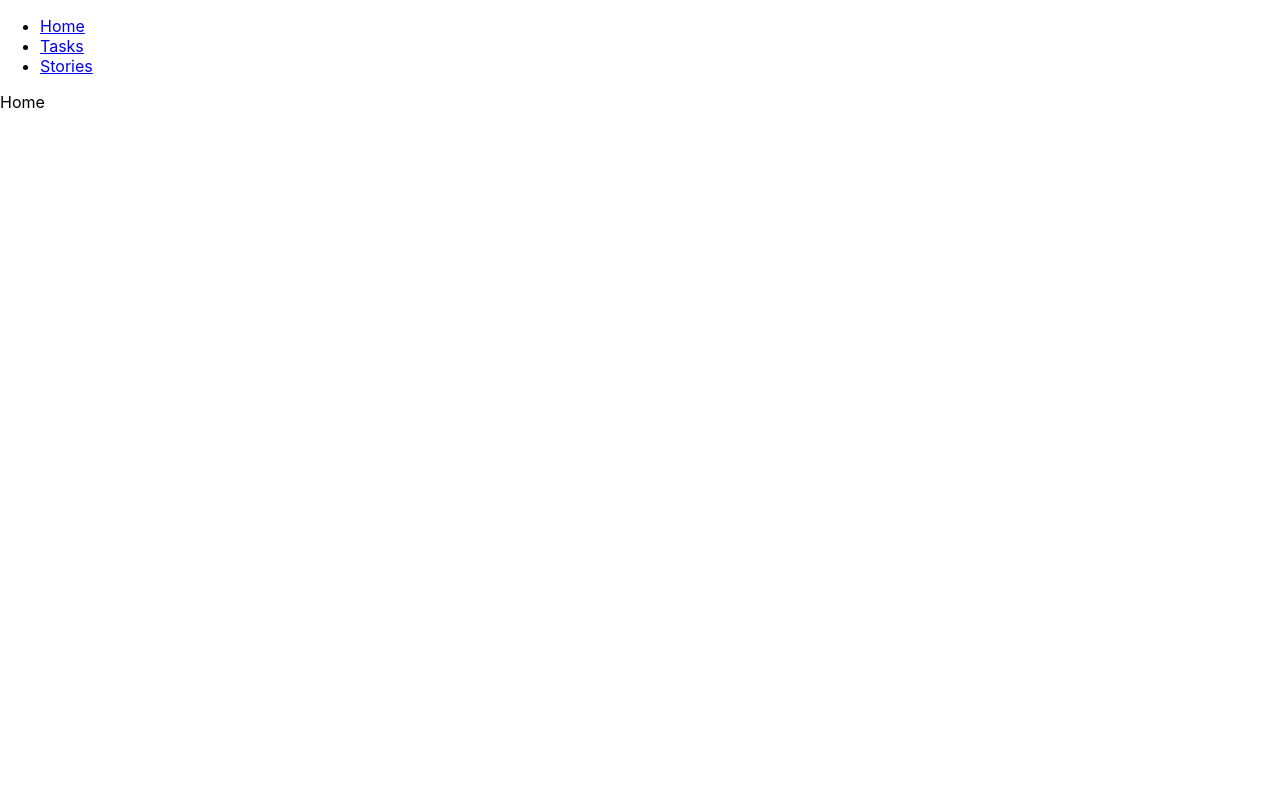
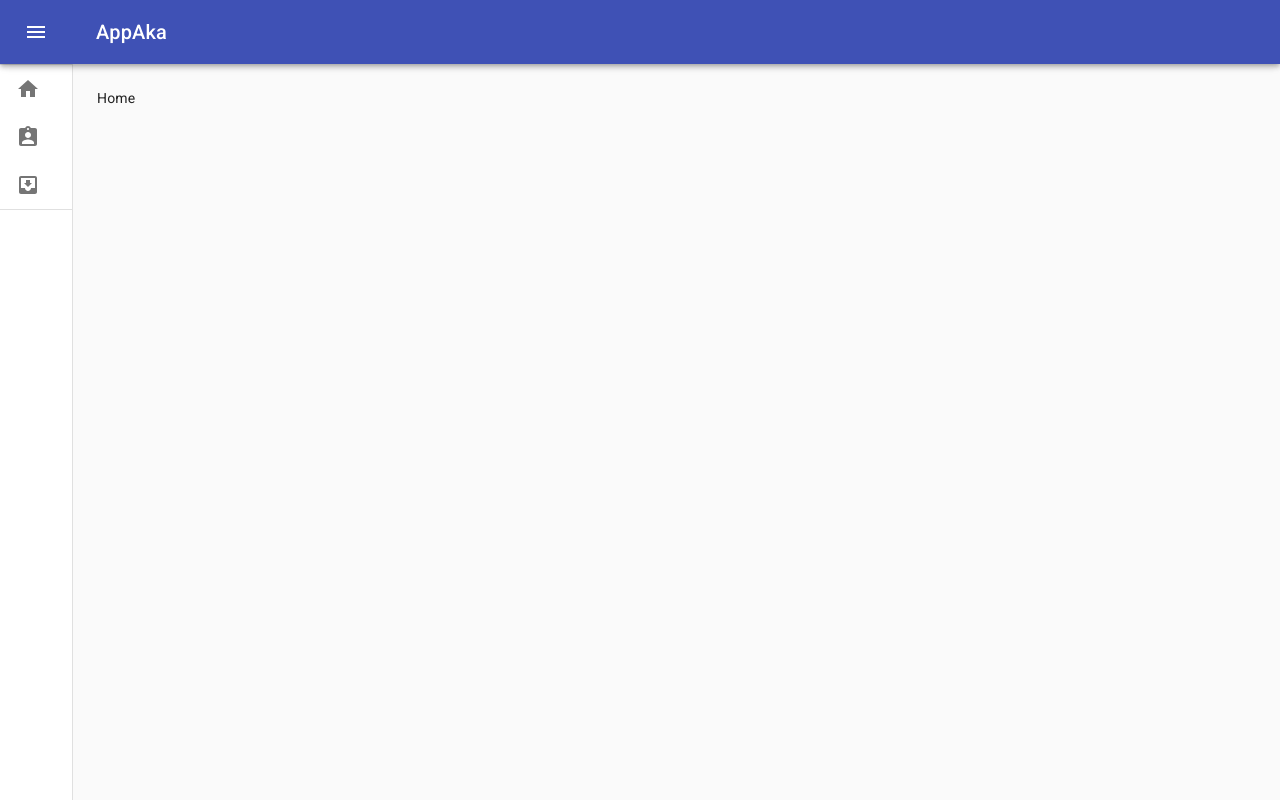
Before and after one commit to appaka/appaka, a React (Create React App) app in the folder front/: page / in a window 1280 px wide. Built offline with nearby package versions, Linux system fonts and the light colour scheme.

Commit message:
Add layout and navigation from example, install dependencies on node startup

```diff
--- a/front/src/App.tsx
+++ b/front/src/App.tsx
@@ -1,6 +1,8 @@
 import React from "react";
-import { Route, Link, BrowserRouter as Router } from "react-router-dom";
+import {Route, BrowserRouter as Router} from "react-router-dom";
+import CssBaseline from '@material-ui/core/CssBaseline';
 import "./App.css";
+import Layout from "./layout";
 import Home from "./components/home";
 import Tasks from "./components/tasks";
 import Stories from "./components/stories";
@@ -8,23 +10,13 @@ import Stories from "./components/stories";
 const App: React.FC = () => {
     return (
         <>
+            <CssBaseline/>
             <Router>
-        <nav>
-          <ul>
-            <li>
-              <Link to="/">Home</Link>
-            </li>
-            <li>
-              <Link to="/tasks">Tasks</Link>
-            </li>
-            <li>
-              <Link to="/stories">Stories</Link>
-            </li>
-          </ul>
-        </nav>
-        <Route exact path="/" component={Home} />
-        <Route path="/tasks" component={Tasks} />
-        <Route path="/stories" component={Stories} />
+                <Layout>
+                    <Route exact path="/" component={Home}/>
+                    <Route path="/tasks" component={Tasks}/>
+                    <Route path="/stories" component={Stories}/>
+                </Layout>
             </Router>
         </>
     );
--- /dev/null
+++ b/front/src/layout/index.tsx
@@ -0,0 +1,170 @@
+import React from 'react';
+import clsx from 'clsx';
+import {createStyles, makeStyles, useTheme, Theme} from '@material-ui/core/styles';
+import Drawer from '@material-ui/core/Drawer';
+import AppBar from '@material-ui/core/AppBar';
+import Toolbar from '@material-ui/core/Toolbar';
+import CssBaseline from '@material-ui/core/CssBaseline';
+import Typography from '@material-ui/core/Typography';
+import Divider from '@material-ui/core/Divider';
+import IconButton from '@material-ui/core/IconButton';
+import MenuIcon from '@material-ui/icons/Menu';
+import ChevronLeftIcon from '@material-ui/icons/ChevronLeft';
+import ChevronRightIcon from '@material-ui/icons/ChevronRight';
+import ListItem from '@material-ui/core/ListItem';
+import ListItemIcon from '@material-ui/core/ListItemIcon';
+import ListItemText from '@material-ui/core/ListItemText';
+import HomeIcon from '@material-ui/icons/Home';
+import InboxIcon from '@material-ui/icons/MoveToInbox';
+import AssignmentIndIcon from '@material-ui/icons/AssignmentInd';
+import {Link} from "react-router-dom";
+
+const drawerWidth = 240;
+
+const useStyles = makeStyles((theme: Theme) =>
+    createStyles({
+        root: {
+            display: 'flex',
+        },
+        appBar: {
+            zIndex: theme.zIndex.drawer + 1,
+            transition: theme.transitions.create(['width', 'margin'], {
+                easing: theme.transitions.easing.sharp,
+                duration: theme.transitions.duration.leavingScreen,
+            }),
+        },
+        appBarShift: {
+            marginLeft: drawerWidth,
+            width: `calc(100% - ${drawerWidth}px)`,
+            transition: theme.transitions.create(['width', 'margin'], {
+                easing: theme.transitions.easing.sharp,
+                duration: theme.transitions.duration.enteringScreen,
+            }),
+        },
+        menuButton: {
+            marginRight: 36,
+        },
+        hide: {
+            display: 'none',
+        },
+        drawer: {
+            width: drawerWidth,
+            flexShrink: 0,
+            whiteSpace: 'nowrap',
+        },
+        drawerOpen: {
+            width: drawerWidth,
+            transition: theme.transitions.create('width', {
+                easing: theme.transitions.easing.sharp,
+                duration: theme.transitions.duration.enteringScreen,
+            }),
+        },
+        drawerClose: {
+            transition: theme.transitions.create('width', {
+                easing: theme.transitions.easing.sharp,
+                duration: theme.transitions.duration.leavingScreen,
+            }),
+            overflowX: 'hidden',
+            width: theme.spacing(7) + 1,
+            [theme.breakpoints.up('sm')]: {
+                width: theme.spacing(9) + 1,
+            },
+        },
+        toolbar: {
+            display: 'flex',
+            alignItems: 'center',
+            justifyContent: 'flex-end',
+            padding: theme.spacing(0, 1),
+            ...theme.mixins.toolbar,
+        },
+        content: {
+            flexGrow: 1,
+            padding: theme.spacing(3),
+        },
+        menuItem: {
+            textDecoration: 'none',
+            color: 'inherit',
+        }
+    }),
+);
+
+export default function Layout({children}: { children: React.ReactNode }) {
+    const classes = useStyles();
+    const theme = useTheme();
+    const [open, setOpen] = React.useState(false);
+
+    const handleDrawerOpen = () => {
+        setOpen(true);
+    };
+
+    const handleDrawerClose = () => {
+        setOpen(false);
+    };
+
+    return (
+        <div className={classes.root}>
+            <CssBaseline/>
+            <AppBar
+                position="fixed"
+                className={clsx(classes.appBar, {
+                    [classes.appBarShift]: open,
+                })}
+            >
+                <Toolbar>
+                    <IconButton
+                        color="inherit"
+                        aria-label="open drawer"
+                        onClick={handleDrawerOpen}
+                        edge="start"
+                        className={clsx(classes.menuButton, {
+                            [classes.hide]: open,
+                        })}
+                    >
+                        <MenuIcon/>
+                    </IconButton>
+                    <Typography variant="h6" noWrap>
+                        AppAka
+                    </Typography>
+                </Toolbar>
+            </AppBar>
+            <Drawer
+                variant="permanent"
+                className={clsx(classes.drawer, {
+                    [classes.drawerOpen]: open,
+                    [classes.drawerClose]: !open,
+                })}
+                classes={{
+                    paper: clsx({
+                        [classes.drawerOpen]: open,
+                        [classes.drawerClose]: !open,
+                    }),
+                }}
+                open={open}
+            >
+                <div className={classes.toolbar}>
+                    <IconButton onClick={handleDrawerClose}>
+                        {theme.direction === 'rtl' ? <ChevronRightIcon/> : <ChevronLeftIcon/>}
+                    </IconButton>
+                </div>
+                <Divider/>
+                {[
+                    {label: 'Home', to: '/', icon: <HomeIcon/>},
+                    {label: 'Tasks', to: '/tasks', icon: <AssignmentIndIcon/>},
+                    {label: 'Stories', to: '/stories', icon: <InboxIcon/>},
+                ].map(({label, to, icon}) => (
+                    <Link to={to} key={label} className={classes.menuItem}>
+                        <ListItem button>
+                            <ListItemIcon>{icon}</ListItemIcon>
+                            <ListItemText primary={label}/>
+                        </ListItem>
+                    </Link>
+                ))}
+                <Divider/>
+            </Drawer>
+            <main className={classes.content}>
+                <div className={classes.toolbar}/>
+                {children}
+            </main>
+        </div>
+    );
+}
```
Also changed, not shown: 2 other files (tests, documents, lock files or other folders). Lines whose indentation alone changed are shown as unchanged.
